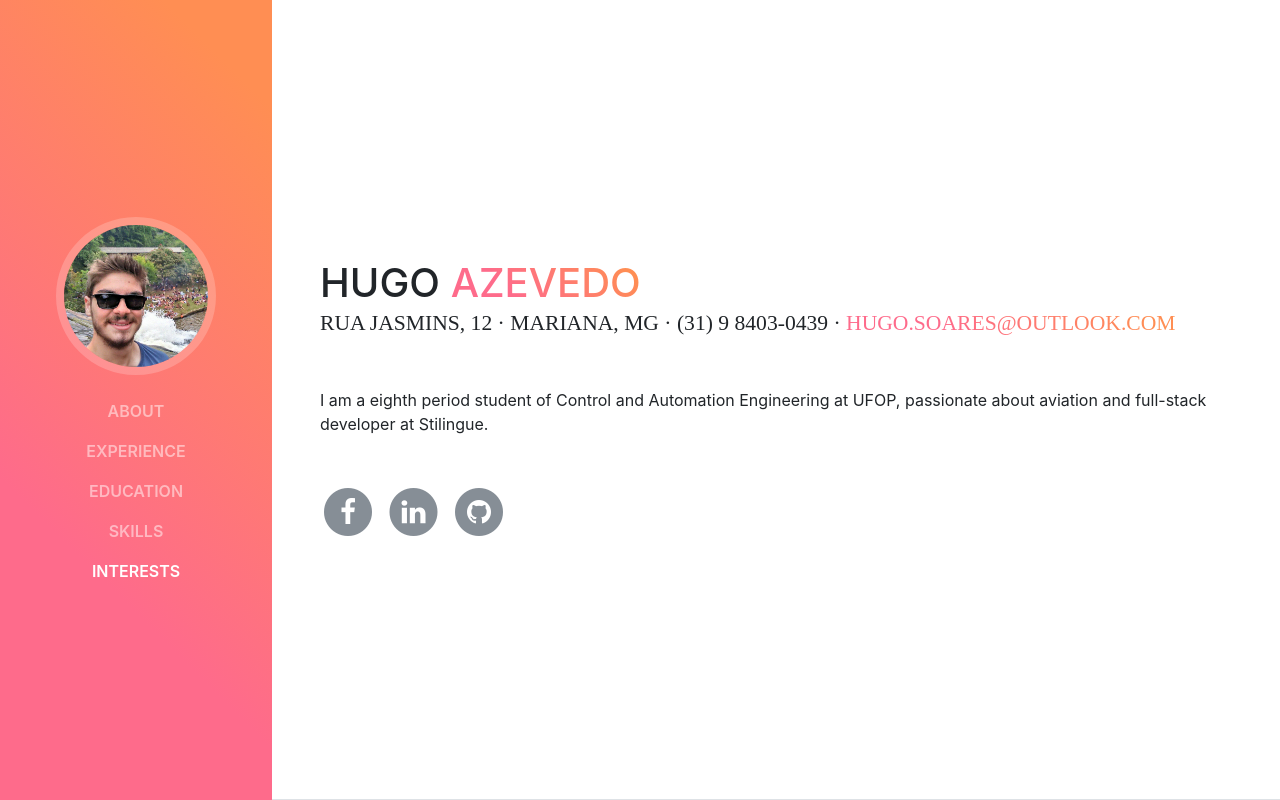
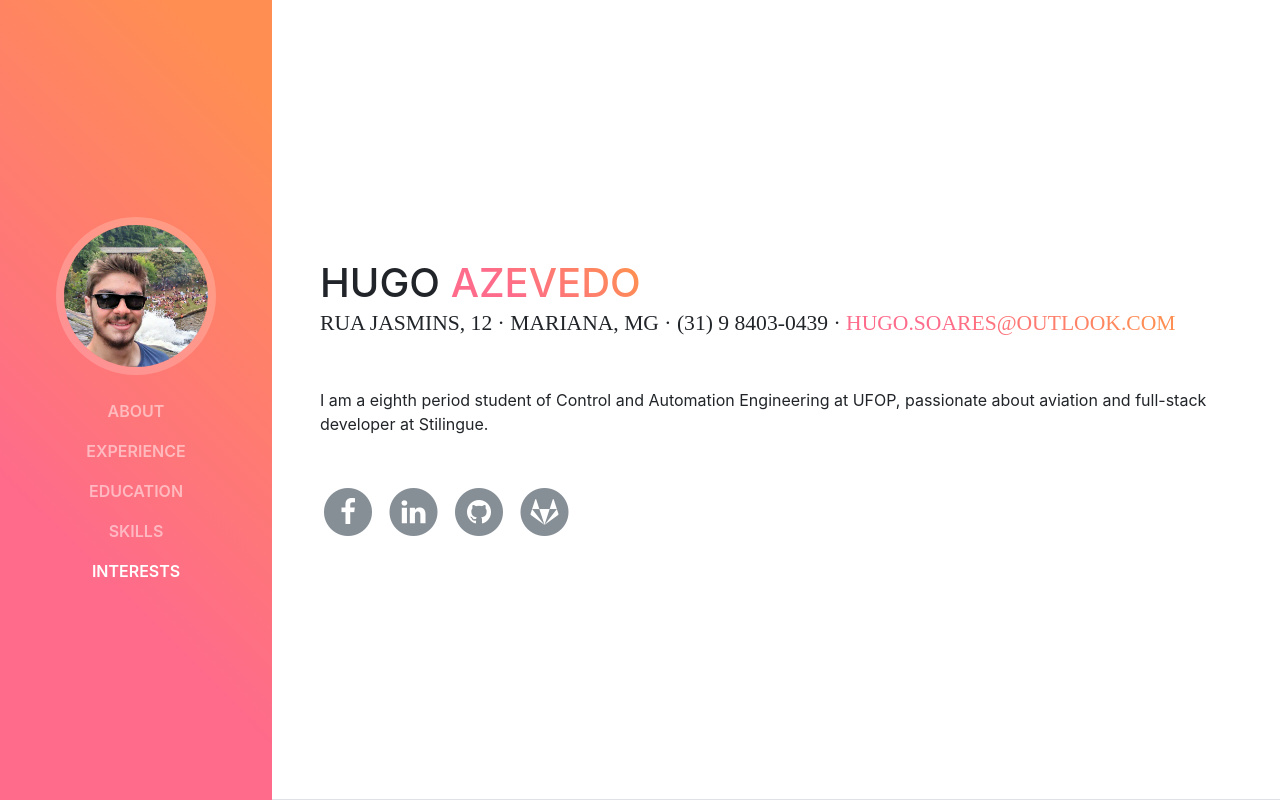
Before and after one commit to hugoazevedosoares/hugoazevedosoares.github.io, a website with bundled scripts: page index.html in a window 1280 px wide. Shown: the top 800 px of the page. Built offline with nearby package versions, Linux system fonts and the light colour scheme; a web font is replaced by a local one.

Commit message:
gitlab icon

```diff
--- a/index.html
+++ b/index.html
@@ -95,6 +95,14 @@
               <span class="fa-stack fa-lg">
                 <i class="fa fa-circle fa-stack-2x"></i>
                 <i class="fa fa-github fa-stack-1x fa-inverse"></i>
+              </span>
+            </a>
+          </li>
+          <li class="list-inline-item">
+            <a href="https://gitlab.com/hugoazevedosoares" target="_blank">
+              <span class="fa-stack fa-lg">
+                <i class="fa fa-circle fa-stack-2x"></i>
+                <i class="fa fa-gitlab fa-stack-1x fa-inverse"></i>
               </span>
             </a>
           </li>
```
